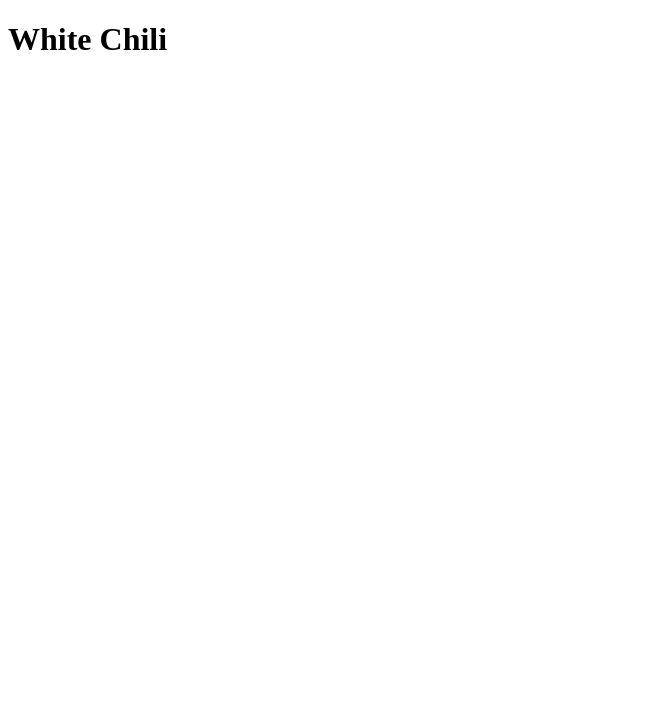
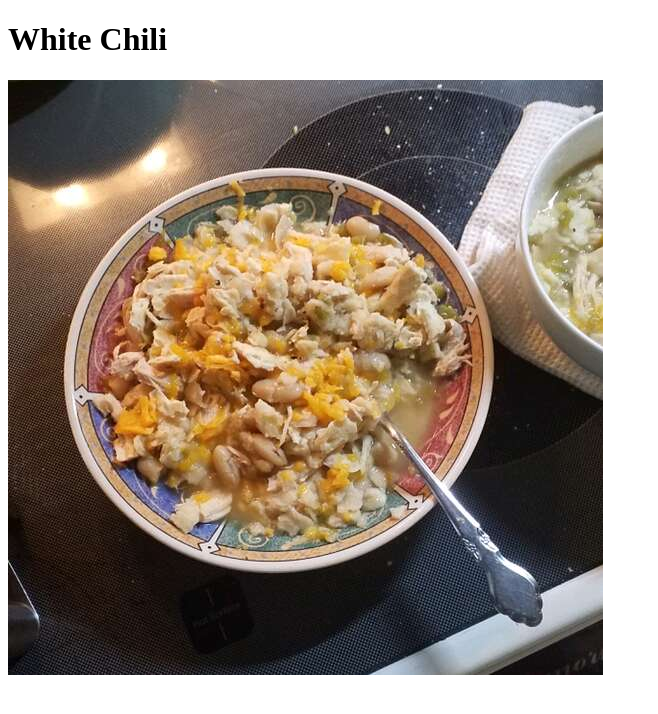
Before and after one commit to AnthonySaliba787/odin-recipes, a plain HTML site: page recipes/whitechili.html in a window 1280 px wide. Shown: the whole page, without its empty margins (0-658 px from the left). Drawn offline with Linux system fonts and the light colour scheme.

Commit message:
Add the images folder, an image of the first recipe and imbed in its page

```diff
--- a/recipes/whitechili.html
+++ b/recipes/whitechili.html
@@ -6,5 +6,9 @@
   </head>
   <body>
     <h1>White Chili</h1>
+    <img
+      src="../images/white-chili-pic.jfif"
+      alt="A finished White Chili dish"
+    />
   </body>
 </html>
```
Also changed, not shown: images/white-chili-pic.jfif (added).
